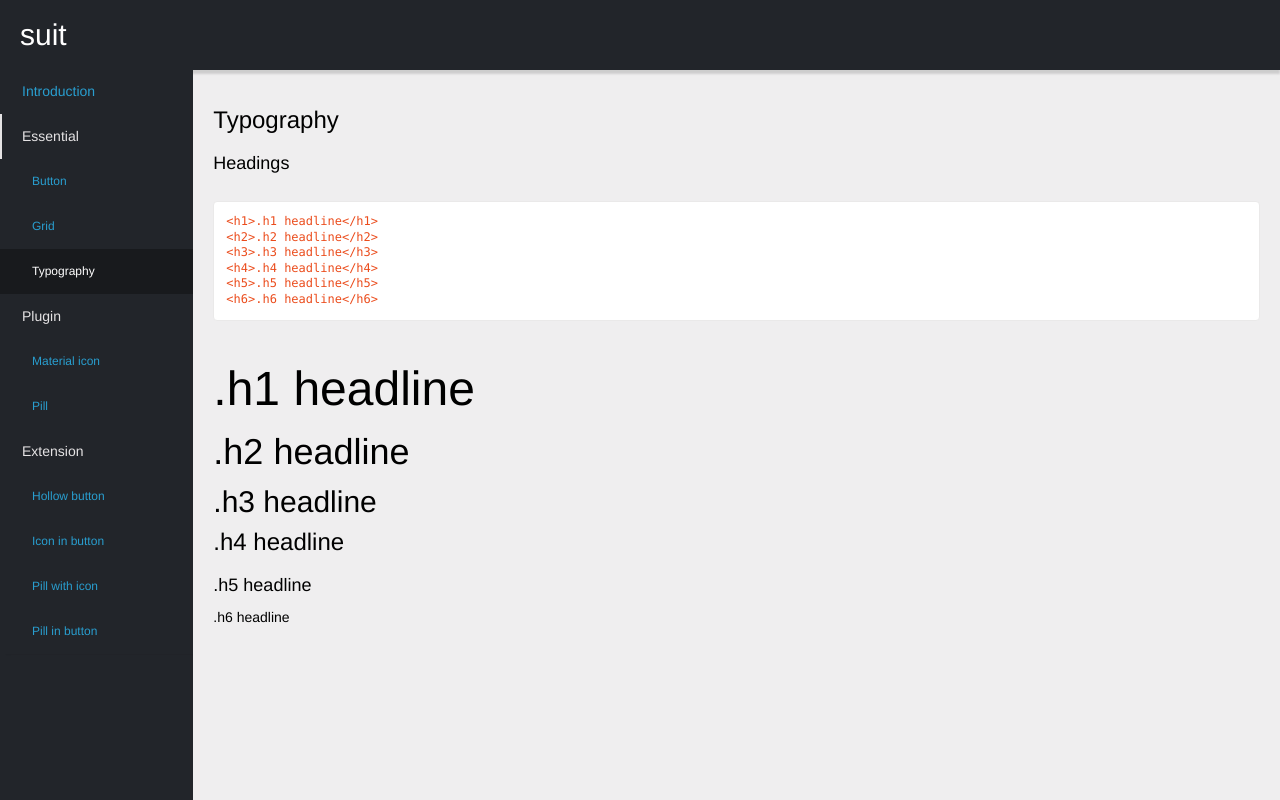
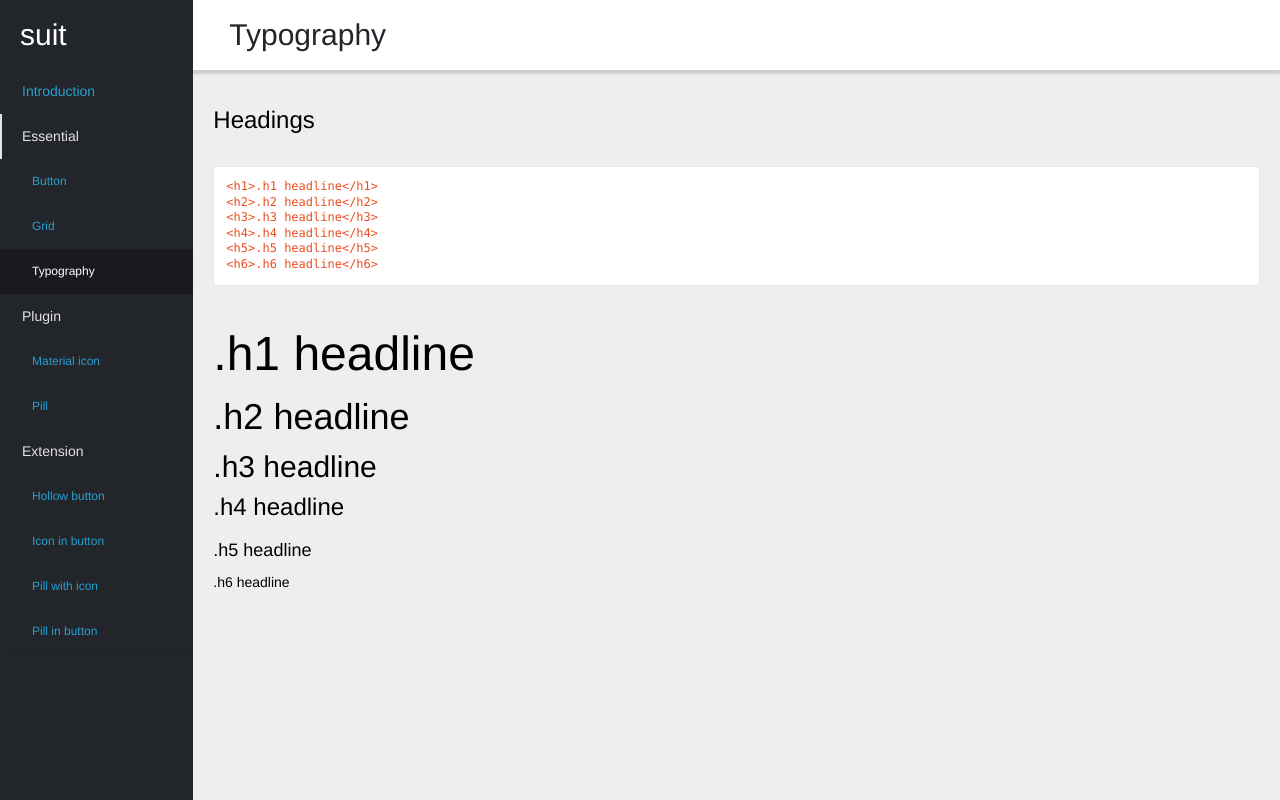
Before and after one commit to efbe/suit, a website: page docs/essential/typography.html in a window 1280 px wide. Drawn offline with Linux system fonts and the light colour scheme.

Commit message:
header titles

```diff
--- a/dev/scss/theme/tron/app/_header.scss
+++ b/dev/scss/theme/tron/app/_header.scss
@@ -10,7 +10,7 @@ $header-height: 70px;
 
 @mixin header {
 	min-height: $header-height;
-	background-color: $silky-black;
+	background-color: $white;
 	box-shadow: 0 4px 2px 0 rgba(0, 0, 0, 0.14);
 }
 
@@ -18,6 +18,6 @@ $header-height: 70px;
 	h3 {
 		padding: 0 $large-padding;
 		line-height: $header-height;
-		color: $white;
+		color: $silky-black;
 	}
 }
--- a/docs/essential/typography.html
+++ b/docs/essential/typography.html
@@ -15,7 +15,9 @@
 	<header>
 		<div class="grid-row">
 			<section class="column column-2"></section>
-			<section class="column column-10"></section>
+			<section class="column column-10">
+				<h3>Typography</h3>
+			</section>
 		</div>
 	</header>
 
@@ -54,10 +56,8 @@
 
 			<!-- Button sizes -->
 			<article>
-				<h4 id="sizes">Typography</h4>
-
-				<!-- Small buttons -->
-				<h5 id="size-small">Headings</h5>
+				<!-- Headings -->
+				<h4 id="size-small">Headings</h4>
 				<br>
 				<div class="code-panel">
 <pre><code>&lt;h1&gt;.h1 headline&lt;/h1&gt;
```
Also changed, not shown: docs/essential/button.html (+3 -1 lines), docs/essential/grid.html (+3 -1 lines), docs/extension/button-hollow.html (+3 -3 lines), docs/extension/button-icon.html (+3 -3 lines), docs/extension/button-pill.html (+3 -2 lines), docs/extension/pill-icon.html (+3 -2 lines), docs/index.html (+4 -2 lines), docs/plugin/icon.html (+3 -1 lines), docs/plugin/pill.html (+3 -2 lines), dist/css/generated/app/header.css, dist/min/datasheet.min.css, dist/min/styleguide.min.css.
